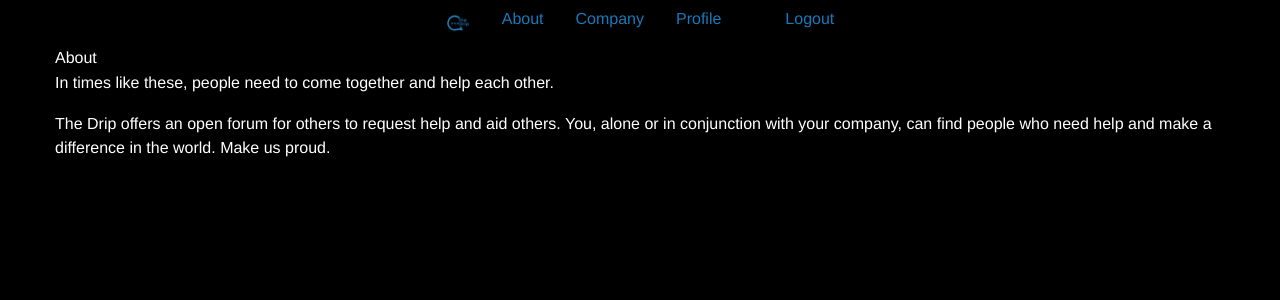
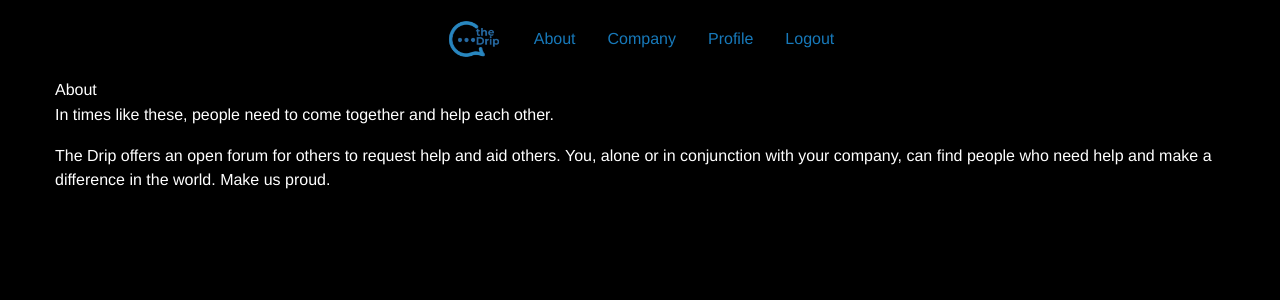
Before and after one commit to LukazDane/theDrip, a Flask app: page /about in a window 1280 px wide. Shown: the top 300 px of the page. Run offline with Flask 2, Linux system fonts and the light colour scheme; the visitor is signed in with stand-in values (Sample User, id 1); data comes from the database, SQL or seed files in the repository; some libraries are stand-ins or nearby versions.

Commit message:
fixed nav height

```diff
--- a/app/static/styles/main.css
+++ b/app/static/styles/main.css
@@ -11,6 +11,10 @@ body {
 ul {
   list-style-type: none !important;
   margin-left: 0 !important;
+}
+li {
+  flex-direction: row;
+  align-items: center;
 }
 select {
   padding: 0 24px 0 0.5rem !important;
--- a/app/templates/partials/navbar.html
+++ b/app/templates/partials/navbar.html
@@ -1,11 +1,11 @@
 <ul class="menu align-center">
   <li><a id="logo" href="/">
       <img src="/static/assets/drip-blue-logo.png" class="d-inline-block align-top" alt="theDrip"
-        style="height: 1.5em;" /> </a></li>
+        style="height: 3.5em;" /> </a></li>
   <li><a class="sidebar__link" href="/about">About</a></li>
   <li> <a class="sidebar__link" href="{{ url_for('company')}}">Company</a>
   </li>
-  <li> <a class="sidebar__link" href="{{ url_for('user', username=current_user.username) }}">Profile</a< /li>
+  <li> <a class="sidebar__link" href="{{ url_for('user', username=current_user.username) }}">Profile</a></li>
   <li>
     {% if current_user.is_anonymous %}
     <a class="sidebar__link" href="{{ url_for('login') }}">Login</a>
--- a/app/templates/user.html
+++ b/app/templates/user.html
@@ -34,9 +34,6 @@
         </ul>
     </div>
 </div>
-<button type="button" class="button" data-toggle="offCanvasTop1">Open Top</button>
-<div class="off-canvas-wrapper">
-    <div class="off-canvas position-top" id="offCanvasTop1" data-off-canvas>
 <div>
     <form action="" method="post">
         <div class="grid-container">
@@ -73,8 +70,6 @@
             </div>
         </div>
 </div>
-    </div>
-</div>
 </form>
 
 <div class="off-canvas-content" data-off-canvas-content>
```
Lines whose indentation alone changed are shown as unchanged.
